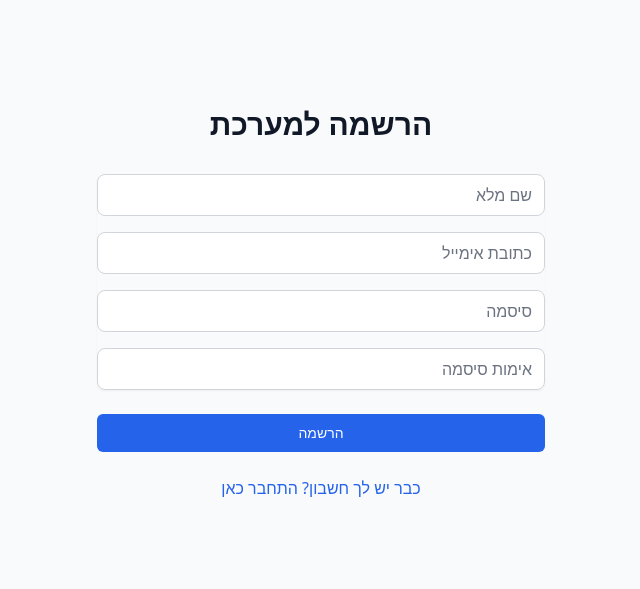
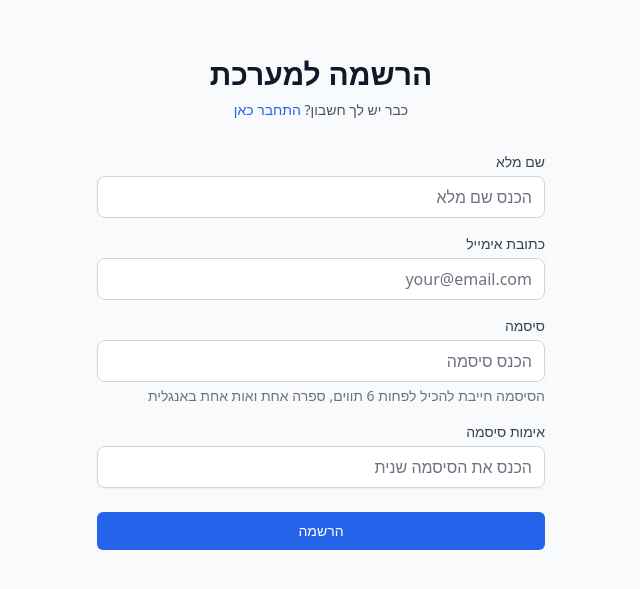
Before and after one commit to mmmtweb2/TodoApp, a React (Create React App) app in the folder client/: page /register in a window 1280 px wide. Shown: the part 109-698 px from the top of the page, without its empty margins (445-1085 px from the left). Built offline with nearby package versions, Linux system fonts and the light colour scheme.

Commit message:
תיקון באגים בLOGIN

```diff
--- a/client/src/components/auth/Login.jsx
+++ b/client/src/components/auth/Login.jsx
@@ -8,50 +8,81 @@ const Login = () => {
         email: '',
         password: ''
     });
-    const [error, setError] = useState('');
+    const [errors, setErrors] = useState([]);
     const [success, setSuccess] = useState('');
     const [isLoading, setIsLoading] = useState(false);
     const navigate = useNavigate();
     const location = useLocation();
     const { login } = useAuth();
 
-    // קליטת ההודעה מדף ההרשמה
     useEffect(() => {
         if (location.state?.message) {
             setSuccess(location.state.message);
-            setFormData(prev => ({
-                ...prev,
-                email: location.state.email || ''
-            }));
-            // ניקוי ה-state כדי שההודעה לא תופיע שוב ברענון
+            if (location.state.email) {
+                setFormData(prev => ({ ...prev, email: location.state.email }));
+            }
             navigate(location.pathname, { replace: true });
         }
-    }, [location]);
+    }, [location, navigate]);
+
+    const validateForm = () => {
+        const newErrors = [];
+
+        // בדיקת אימייל
+        const emailRegex = /^[^\s@]+@[^\s@]+\.[^\s@]+$/;
+        if (!emailRegex.test(formData.email)) {
+            newErrors.push('כתובת האימייל אינה תקינה');
+        }
+
+        // בדיקת סיסמה
+        if (!formData.password) {
+            newErrors.push('נא להזין סיסמה');
+        }
+
+        setErrors(newErrors);
+        return newErrors.length === 0;
+    };
 
     const handleSubmit = async (e) => {
         e.preventDefault();
-        setError('');
+        setErrors([]);
         setSuccess('');
+
+        if (!validateForm()) {
+            return;
+        }
 
         try {
             setIsLoading(true);
-            console.log('Attempting login with email:', formData.email);
+            console.log('Attempting login...');
 
             await login(formData.email, formData.password);
             navigate('/');
         } catch (err) {
             console.error('Login error:', err);
-            setError(err.message || 'שגיאה בהתחברות');
+            if (err.response?.data?.message) {
+                setErrors([err.response.data.message]);
+            } else if (err.message.includes('401')) {
+                setErrors(['פרטי ההתחברות שגויים']);
+            } else {
+                setErrors(['אירעה שגיאה בהתחברות, אנא נסה שוב']);
+            }
         } finally {
             setIsLoading(false);
         }
     };
 
     const handleChange = (e) => {
+        const { name, value } = e.target;
         setFormData(prev => ({
             ...prev,
-            [e.target.name]: e.target.value
+            [name]: value
         }));
+
+        // ניקוי שגיאות בעת הקלדה
+        if (errors.length > 0) {
+            setErrors([]);
+        }
     };
 
     return (
@@ -61,24 +92,50 @@ const Login = () => {
                     <h2 className="mt-6 text-center text-3xl font-extrabold text-gray-900">
                         התחברות למערכת
                     </h2>
+                    <p className="mt-2 text-center text-sm text-gray-600">
+                        אין לך חשבון?{' '}
+                        <Link to="/register" className="font-medium text-blue-600 hover:text-blue-500">
+                            הירשם כאן
+                        </Link>
+                    </p>
                 </div>
 
-                {error && (
-                    <div className="bg-red-50 text-red-500 p-3 rounded-lg text-center">
-                        {error}
+                {/* הצגת שגיאות */}
+                {errors.length > 0 && (
+                    <div className="bg-red-50 border border-red-200 rounded-md p-4">
+                        <div className="flex">
+                            <div className="flex-shrink-0">
+                                <svg className="h-5 w-5 text-red-400" viewBox="0 0 20 20" fill="currentColor">
+                                    <path fillRule="evenodd" d="M10 18a8 8 0 100-16 8 8 0 000 16zM8.707 7.293a1 1 0 00-1.414 1.414L8.586 10l-1.293 1.293a1 1 0 101.414 1.414L10 11.414l1.293 1.293a1 1 0 001.414-1.414L11.414 10l1.293-1.293a1 1 0 00-1.414-1.414L10 8.586 8.707 7.293z" clipRule="evenodd" />
+                                </svg>
+                            </div>
+                            <div className="mr-3">
+                                <div className="text-sm text-red-700">
+                                    <ul className="list-disc list-inside">
+                                        {errors.map((error, index) => (
+                                            <li key={index}>{error}</li>
+                                        ))}
+                                    </ul>
+                                </div>
+                            </div>
+                        </div>
                     </div>
                 )}
 
+                {/* הודעת הצלחה */}
                 {success && (
-                    <div className="bg-green-50 text-green-500 p-3 rounded-lg text-center">
+                    <div className="bg-green-50 border border-green-200 text-green-700 p-4 rounded-md">
                         {success}
                     </div>
                 )}
 
+                {/* טופס התחברות */}
                 <form className="mt-8 space-y-6" onSubmit={handleSubmit}>
                     <div className="rounded-md shadow-sm space-y-4">
                         <div>
-                            <label htmlFor="email" className="sr-only">אימייל</label>
+                            <label htmlFor="email" className="block text-sm font-medium text-gray-700">
+                                כתובת אימייל
+                            </label>
                             <input
                                 id="email"
                                 name="email"
@@ -86,12 +143,16 @@ const Login = () => {
                                 required
                                 value={formData.email}
                                 onChange={handleChange}
-                                className="appearance-none rounded-lg relative block w-full px-3 py-2 border border-gray-300 placeholder-gray-500 text-gray-900 focus:outline-none focus:ring-blue-500 focus:border-blue-500"
-                                placeholder="כתובת אימייל"
+                                className="appearance-none rounded-lg relative block w-full px-3 py-2 border border-gray-300 placeholder-gray-500 text-gray-900 focus:outline-none focus:ring-blue-500 focus:border-blue-500 mt-1"
+                                placeholder="your@email.com"
+                                dir="ltr"
                             />
                         </div>
+
                         <div>
-                            <label htmlFor="password" className="sr-only">סיסמה</label>
+                            <label htmlFor="password" className="block text-sm font-medium text-gray-700">
+                                סיסמה
+                            </label>
                             <input
                                 id="password"
                                 name="password"
@@ -99,8 +160,9 @@ const Login = () => {
                                 required
                                 value={formData.password}
                                 onChange={handleChange}
-                                className="appearance-none rounded-lg relative block w-full px-3 py-2 border border-gray-300 placeholder-gray-500 text-gray-900 focus:outline-none focus:ring-blue-500 focus:border-blue-500"
-                                placeholder="סיסמה"
+                                className="appearance-none rounded-lg relative block w-full px-3 py-2 border border-gray-300 placeholder-gray-500 text-gray-900 focus:outline-none focus:ring-blue-500 focus:border-blue-500 mt-1"
+                                placeholder="הכנס סיסמה"
+                                dir="ltr"
                             />
                         </div>
                     </div>
@@ -117,10 +179,10 @@ const Login = () => {
 
                     <div className="text-center">
                         <Link
-                            to="/register"
-                            className="font-medium text-blue-600 hover:text-blue-500"
+                            to="/forgot-password"
+                            className="font-medium text-blue-600 hover:text-blue-500 text-sm"
                         >
-                            אין לך חשבון? הירשם כאן
+                            שכחת סיסמה?
                         </Link>
                     </div>
                 </form>
--- a/client/src/components/auth/Register.jsx
+++ b/client/src/components/auth/Register.jsx
@@ -10,34 +10,62 @@ const Register = () => {
         password: '',
         confirmPassword: ''
     });
-    const [error, setError] = useState('');
+    const [errors, setErrors] = useState([]);
     const [success, setSuccess] = useState('');
     const [isLoading, setIsLoading] = useState(false);
     const navigate = useNavigate();
     const { register } = useAuth();
 
+    // פונקציה לבדיקת תקינות הקלט
+    const validateForm = () => {
+        const newErrors = [];
+
+        // בדיקת שם
+        if (formData.name.length < 2) {
+            newErrors.push('שם חייב להכיל לפחות 2 תווים');
+        }
+
+        // בדיקת אימייל
+        const emailRegex = /^[^\s@]+@[^\s@]+\.[^\s@]+$/;
+        if (!emailRegex.test(formData.email)) {
+            newErrors.push('כתובת האימייל אינה תקינה');
+        }
+
+        // בדיקת סיסמה
+        if (formData.password.length < 6) {
+            newErrors.push('הסיסמה חייבת להכיל לפחות 6 תווים');
+        }
+
+        if (!/\d/.test(formData.password)) {
+            newErrors.push('הסיסמה חייבת להכיל לפחות ספרה אחת');
+        }
+
+        if (!/[A-Za-z]/.test(formData.password)) {
+            newErrors.push('הסיסמה חייבת להכיל לפחות אות אחת באנגלית');
+        }
+
+        // בדיקת אימות סיסמה
+        if (formData.password !== formData.confirmPassword) {
+            newErrors.push('הסיסמאות אינן תואמות');
+        }
+
+        setErrors(newErrors);
+        return newErrors.length === 0;
+    };
+
     const handleSubmit = async (e) => {
         e.preventDefault();
-        setError('');
+        setErrors([]);
         setSuccess('');
 
-        // בדיקות ולידציה
-        if (formData.password !== formData.confirmPassword) {
-            setError('הסיסמאות אינן תואמות');
-            return;
-        }
-
-        if (formData.password.length < 6) {
-            setError('הסיסמה חייבת להכיל לפחות 6 תווים');
+        // בדיקת תקינות
+        if (!validateForm()) {
             return;
         }
 
         try {
             setIsLoading(true);
-            console.log('Attempting registration with:', {
-                name: formData.name,
-                email: formData.email
-            });
+            console.log('Attempting registration...');
 
             await register({
                 name: formData.name,
@@ -45,10 +73,8 @@ const Register = () => {
                 password: formData.password
             });
 
-            // הצגת הודעת הצלחה
             setSuccess('ההרשמה בוצעה בהצלחה! מעביר אותך להתחברות...');
 
-            // המתנה קצרה לפני הניווט
             setTimeout(() => {
                 navigate('/login', {
                     state: {
@@ -60,17 +86,29 @@ const Register = () => {
 
         } catch (err) {
             console.error('Registration error:', err);
-            setError(err.message || 'שגיאה בתהליך ההרשמה');
+            if (err.response?.data?.message) {
+                setErrors([err.response.data.message]);
+            } else if (err.message.includes('duplicate key error')) {
+                setErrors(['כתובת האימייל כבר קיימת במערכת']);
+            } else {
+                setErrors(['אירעה שגיאה בתהליך ההרשמה, אנא נסה שוב']);
+            }
         } finally {
             setIsLoading(false);
         }
     };
 
     const handleChange = (e) => {
+        const { name, value } = e.target;
         setFormData(prev => ({
             ...prev,
-            [e.target.name]: e.target.value
+            [name]: value
         }));
+
+        // ניקוי שגיאות בעת הקלדה
+        if (errors.length > 0) {
+            setErrors([]);
+        }
     };
 
     return (
@@ -80,24 +118,53 @@ const Register = () => {
                     <h2 className="mt-6 text-center text-3xl font-extrabold text-gray-900">
                         הרשמה למערכת
                     </h2>
+                    <p className="mt-2 text-center text-sm text-gray-600">
+                        כבר יש לך חשבון?{' '}
+                        <Link to="/login" className="font-medium text-blue-600 hover:text-blue-500">
+                            התחבר כאן
+                        </Link>
+                    </p>
                 </div>
 
-                {error && (
-                    <div className="bg-red-50 text-red-500 p-3 rounded-lg text-center">
-                        {error}
+                {/* הצגת שגיאות */}
+                {errors.length > 0 && (
+                    <div className="bg-red-50 border border-red-200 rounded-md p-4">
+                        <div className="flex">
+                            <div className="flex-shrink-0">
+                                <svg className="h-5 w-5 text-red-400" viewBox="0 0 20 20" fill="currentColor">
+                                    <path fillRule="evenodd" d="M10 18a8 8 0 100-16 8 8 0 000 16zM8.707 7.293a1 1 0 00-1.414 1.414L8.586 10l-1.293 1.293a1 1 0 101.414 1.414L10 11.414l1.293 1.293a1 1 0 001.414-1.414L11.414 10l1.293-1.293a1 1 0 00-1.414-1.414L10 8.586 8.707 7.293z" clipRule="evenodd" />
+                                </svg>
+                            </div>
+                            <div className="mr-3">
+                                <h3 className="text-sm font-medium text-red-800">
+                                    נמצאו {errors.length} שגיאות בטופס
+                                </h3>
+                                <div className="mt-2 text-sm text-red-700">
+                                    <ul className="list-disc list-inside">
+                                        {errors.map((error, index) => (
+                                            <li key={index}>{error}</li>
+                                        ))}
+                                    </ul>
+                                </div>
+                            </div>
+                        </div>
                     </div>
                 )}
 
+                {/* הודעת הצלחה */}
                 {success && (
-                    <div className="bg-green-50 text-green-500 p-3 rounded-lg text-center">
+                    <div className="bg-green-50 border border-green-200 text-green-700 p-4 rounded-md">
                         {success}
                     </div>
                 )}
 
+                {/* טופס הרשמה */}
                 <form className="mt-8 space-y-6" onSubmit={handleSubmit}>
                     <div className="rounded-md shadow-sm space-y-4">
                         <div>
-                            <label htmlFor="name" className="sr-only">שם מלא</label>
+                            <label htmlFor="name" className="block text-sm font-medium text-gray-700">
+                                שם מלא
+                            </label>
                             <input
                                 id="name"
                                 name="name"
@@ -105,12 +172,15 @@ const Register = () => {
                                 required
                                 value={formData.name}
                                 onChange={handleChange}
-                                className="appearance-none rounded-lg relative block w-full px-3 py-2 border border-gray-300 placeholder-gray-500 text-gray-900 focus:outline-none focus:ring-blue-500 focus:border-blue-500"
-                                placeholder="שם מלא"
+                                className="appearance-none rounded-lg relative block w-full px-3 py-2 border border-gray-300 placeholder-gray-500 text-gray-900 focus:outline-none focus:ring-blue-500 focus:border-blue-500 mt-1"
+                                placeholder="הכנס שם מלא"
                             />
                         </div>
+
                         <div>
-                            <label htmlFor="email" className="sr-only">אימייל</label>
+                            <label htmlFor="email" className="block text-sm font-medium text-gray-700">
+                                כתובת אימייל
+                            </label>
                             <input
                                 id="email"
                                 name="email"
@@ -118,12 +188,15 @@ const Register = () => {
                                 required
                                 value={formData.email}
                                 onChange={handleChange}
-                                className="appearance-none rounded-lg relative block w-full px-3 py-2 border border-gray-300 placeholder-gray-500 text-gray-900 focus:outline-none focus:ring-blue-500 focus:border-blue-500"
-                                placeholder="כתובת אימייל"
+                                className="appearance-none rounded-lg relative block w-full px-3 py-2 border border-gray-300 placeholder-gray-500 text-gray-900 focus:outline-none focus:ring-blue-500 focus:border-blue-500 mt-1"
+                                placeholder="your@email.com"
                             />
                         </div>
+
                         <div>
-                            <label htmlFor="password" className="sr-only">סיסמה</label>
+                            <label htmlFor="password" className="block text-sm font-medium text-gray-700">
+                                סיסמה
+                            </label>
                             <input
                                 id="password"
                                 name="password"
@@ -131,12 +204,18 @@ const Register = () => {
                                 required
                                 value={formData.password}
                                 onChange={handleChange}
-                                className="appearance-none rounded-lg relative block w-full px-3 py-2 border border-gray-300 placeholder-gray-500 text-gray-900 focus:outline-none focus:ring-blue-500 focus:border-blue-500"
-                                placeholder="סיסמה"
+                                className="appearance-none rounded-lg relative block w-full px-3 py-2 border border-gray-300 placeholder-gray-500 text-gray-900 focus:outline-none focus:ring-blue-500 focus:border-blue-500 mt-1"
+                                placeholder="הכנס סיסמה"
                             />
+                            <p className="mt-1 text-sm text-gray-500">
+                                הסיסמה חייבת להכיל לפחות 6 תווים, ספרה אחת ואות אחת באנגלית
+                            </p>
                         </div>
+
                         <div>
-                            <label htmlFor="confirmPassword" className="sr-only">אימות סיסמה</label>
+                            <label htmlFor="confirmPassword" className="block text-sm font-medium text-gray-700">
+                                אימות סיסמה
+                            </label>
                             <input
                                 id="confirmPassword"
                                 name="confirmPassword"
@@ -144,8 +223,8 @@ const Register = () => {
                                 required
                                 value={formData.confirmPassword}
                                 onChange={handleChange}
-                                className="appearance-none rounded-lg relative block w-full px-3 py-2 border border-gray-300 placeholder-gray-500 text-gray-900 focus:outline-none focus:ring-blue-500 focus:border-blue-500"
-                                placeholder="אימות סיסמה"
+                                className="appearance-none rounded-lg relative block w-full px-3 py-2 border border-gray-300 placeholder-gray-500 text-gray-900 focus:outline-none focus:ring-blue-500 focus:border-blue-500 mt-1"
+                                placeholder="הכנס את הסיסמה שנית"
                             />
                         </div>
                     </div>
@@ -159,15 +238,6 @@ const Register = () => {
                             {isLoading ? 'מבצע רישום...' : 'הרשמה'}
                         </button>
                     </div>
-
-                    <div className="text-center">
-                        <Link
-                            to="/login"
-                            className="font-medium text-blue-600 hover:text-blue-500"
-                        >
-                            כבר יש לך חשבון? התחבר כאן
-                        </Link>
-                    </div>
                 </form>
             </div>
         </div>
```
